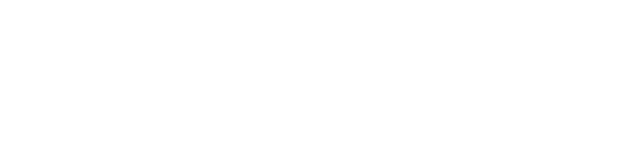
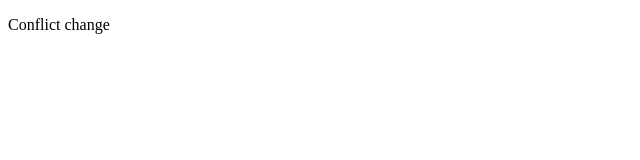
Before and after one commit to DhashwathiMB/Git-HandsOn-Practice, a plain HTML site: page index.html in a window 1280 px wide. Shown: the whole page, without its empty margins (0-640 px from the left). Drawn offline with Linux system fonts and the light colour scheme.

Commit message:
UPDATE- index.html

```diff
--- a/index.html
+++ b/index.html
@@ -6,6 +6,6 @@
     <title>Document</title>
 </head>
 <body>
-
+    <p>Conflict change</p>
 </body>
 </html>
```
